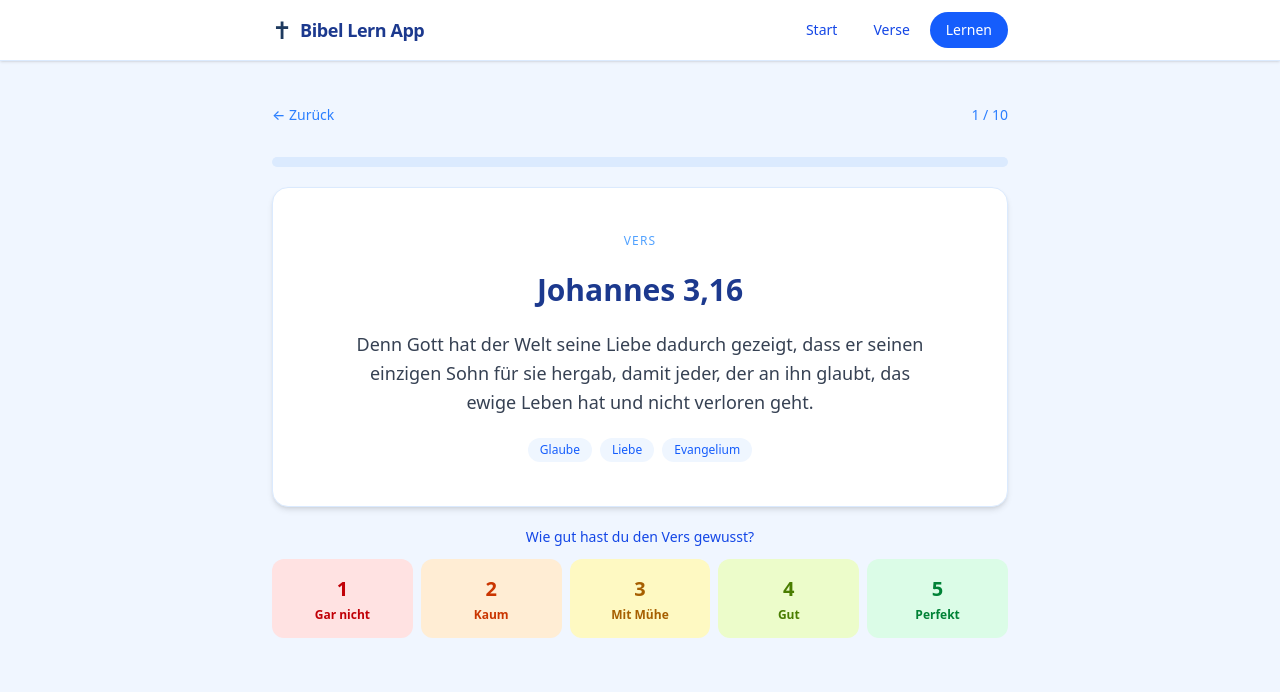
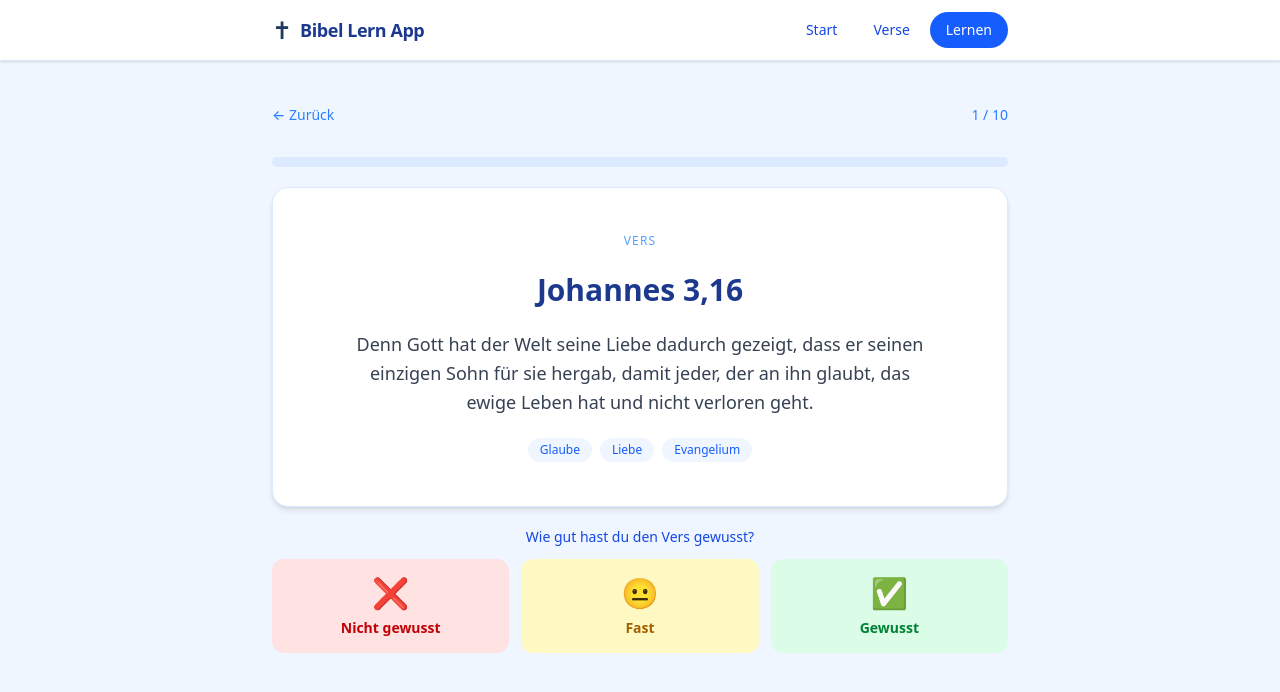
Before and after one commit to leadklick/bibel-lern-app, a Next.js app: page /learn/flashcard in a window 1280 px wide. Both pictures are taken after a click on the button "Aufdecken". Shown: the top 692 px of the page. Built offline with nearby package versions, Linux system fonts and the light colour scheme.

Commit message:
Simplify rating to 3 buttons: nicht gewusst / fast / gewusst

```diff
--- a/app/learn/flashcard/page.tsx
+++ b/app/learn/flashcard/page.tsx
@@ -130,23 +130,21 @@ export default function FlashcardPage() {
 
 function RatingButtons({ onRate }: { onRate: (r: number) => void }) {
   const options = [
-    { value: 1, label: 'Gar nicht', color: 'bg-red-100 text-red-700 hover:bg-red-200' },
-    { value: 2, label: 'Kaum', color: 'bg-orange-100 text-orange-700 hover:bg-orange-200' },
-    { value: 3, label: 'Mit Mühe', color: 'bg-yellow-100 text-yellow-700 hover:bg-yellow-200' },
-    { value: 4, label: 'Gut', color: 'bg-lime-100 text-lime-700 hover:bg-lime-200' },
-    { value: 5, label: 'Perfekt', color: 'bg-green-100 text-green-700 hover:bg-green-200' },
+    { value: 1, emoji: '❌', label: 'Nicht gewusst', color: 'bg-red-100 text-red-700 hover:bg-red-200 active:bg-red-300' },
+    { value: 3, emoji: '😐', label: 'Fast', color: 'bg-yellow-100 text-yellow-700 hover:bg-yellow-200 active:bg-yellow-300' },
+    { value: 5, emoji: '✅', label: 'Gewusst', color: 'bg-green-100 text-green-700 hover:bg-green-200 active:bg-green-300' },
   ];
 
   return (
-    <div className="grid grid-cols-5 gap-2">
-      {options.map(({ value, label, color }) => (
+    <div className="grid grid-cols-3 gap-3">
+      {options.map(({ value, emoji, label, color }) => (
         <button
           key={value}
           onClick={() => onRate(value)}
-          className={`${color} rounded-xl py-3 md:py-4 text-xs font-semibold transition-colors flex flex-col items-center gap-1 min-h-[64px]`}
+          className={`${color} rounded-xl py-4 font-semibold transition-colors flex flex-col items-center gap-2 min-h-[80px]`}
         >
-          <span className="text-lg md:text-xl font-bold">{value}</span>
-          <span className="leading-tight text-center">{label}</span>
+          <span className="text-3xl">{emoji}</span>
+          <span className="text-sm leading-tight text-center">{label}</span>
         </button>
       ))}
     </div>
--- a/app/learn/lueckentext/page.tsx
+++ b/app/learn/lueckentext/page.tsx
@@ -321,25 +321,23 @@ function RatingButtons({
   suggested?: number;
 }) {
   const options = [
-    { value: 1, label: 'Gar nicht', color: 'bg-red-100 text-red-700 hover:bg-red-200' },
-    { value: 2, label: 'Kaum', color: 'bg-orange-100 text-orange-700 hover:bg-orange-200' },
-    { value: 3, label: 'Mit Mühe', color: 'bg-yellow-100 text-yellow-700 hover:bg-yellow-200' },
-    { value: 4, label: 'Gut', color: 'bg-lime-100 text-lime-700 hover:bg-lime-200' },
-    { value: 5, label: 'Perfekt', color: 'bg-green-100 text-green-700 hover:bg-green-200' },
+    { value: 1, emoji: '❌', label: 'Nicht gewusst', color: 'bg-red-100 text-red-700 hover:bg-red-200 active:bg-red-300' },
+    { value: 3, emoji: '😐', label: 'Fast', color: 'bg-yellow-100 text-yellow-700 hover:bg-yellow-200 active:bg-yellow-300' },
+    { value: 5, emoji: '✅', label: 'Gewusst', color: 'bg-green-100 text-green-700 hover:bg-green-200 active:bg-green-300' },
   ];
 
   return (
-    <div className="grid grid-cols-5 gap-2">
-      {options.map(({ value, label, color }) => (
+    <div className="grid grid-cols-3 gap-3">
+      {options.map(({ value, emoji, label, color }) => (
         <button
           key={value}
           onClick={() => onRate(value)}
-          className={`${color} rounded-xl py-3 md:py-4 text-xs font-semibold transition-colors flex flex-col items-center gap-1 min-h-[64px] ${
+          className={`${color} rounded-xl py-4 font-semibold transition-colors flex flex-col items-center gap-2 min-h-[80px] ${
             suggested === value ? 'ring-2 ring-offset-1 ring-blue-400' : ''
           }`}
         >
-          <span className="text-lg font-bold">{value}</span>
-          <span className="leading-tight text-center">{label}</span>
+          <span className="text-3xl">{emoji}</span>
+          <span className="text-sm leading-tight text-center">{label}</span>
         </button>
       ))}
     </div>
--- a/app/learn/tippen/page.tsx
+++ b/app/learn/tippen/page.tsx
@@ -224,25 +224,23 @@ function RatingButtons({
   suggested?: number;
 }) {
   const options = [
-    { value: 1, label: 'Gar nicht', color: 'bg-red-100 text-red-700 hover:bg-red-200' },
-    { value: 2, label: 'Kaum', color: 'bg-orange-100 text-orange-700 hover:bg-orange-200' },
-    { value: 3, label: 'Mit Mühe', color: 'bg-yellow-100 text-yellow-700 hover:bg-yellow-200' },
-    { value: 4, label: 'Gut', color: 'bg-lime-100 text-lime-700 hover:bg-lime-200' },
-    { value: 5, label: 'Perfekt', color: 'bg-green-100 text-green-700 hover:bg-green-200' },
+    { value: 1, emoji: '❌', label: 'Nicht gewusst', color: 'bg-red-100 text-red-700 hover:bg-red-200 active:bg-red-300' },
+    { value: 3, emoji: '😐', label: 'Fast', color: 'bg-yellow-100 text-yellow-700 hover:bg-yellow-200 active:bg-yellow-300' },
+    { value: 5, emoji: '✅', label: 'Gewusst', color: 'bg-green-100 text-green-700 hover:bg-green-200 active:bg-green-300' },
   ];
 
   return (
-    <div className="grid grid-cols-5 gap-2">
-      {options.map(({ value, label, color }) => (
+    <div className="grid grid-cols-3 gap-3">
+      {options.map(({ value, emoji, label, color }) => (
         <button
           key={value}
           onClick={() => onRate(value)}
-          className={`${color} rounded-xl py-3 md:py-4 text-xs font-semibold transition-colors flex flex-col items-center gap-1 min-h-[64px] ${
+          className={`${color} rounded-xl py-4 font-semibold transition-colors flex flex-col items-center gap-2 min-h-[80px] ${
             suggested === value ? 'ring-2 ring-offset-1 ring-blue-400' : ''
           }`}
         >
-          <span className="text-lg font-bold">{value}</span>
-          <span className="leading-tight text-center">{label}</span>
+          <span className="text-3xl">{emoji}</span>
+          <span className="text-sm leading-tight text-center">{label}</span>
         </button>
       ))}
     </div>
```
